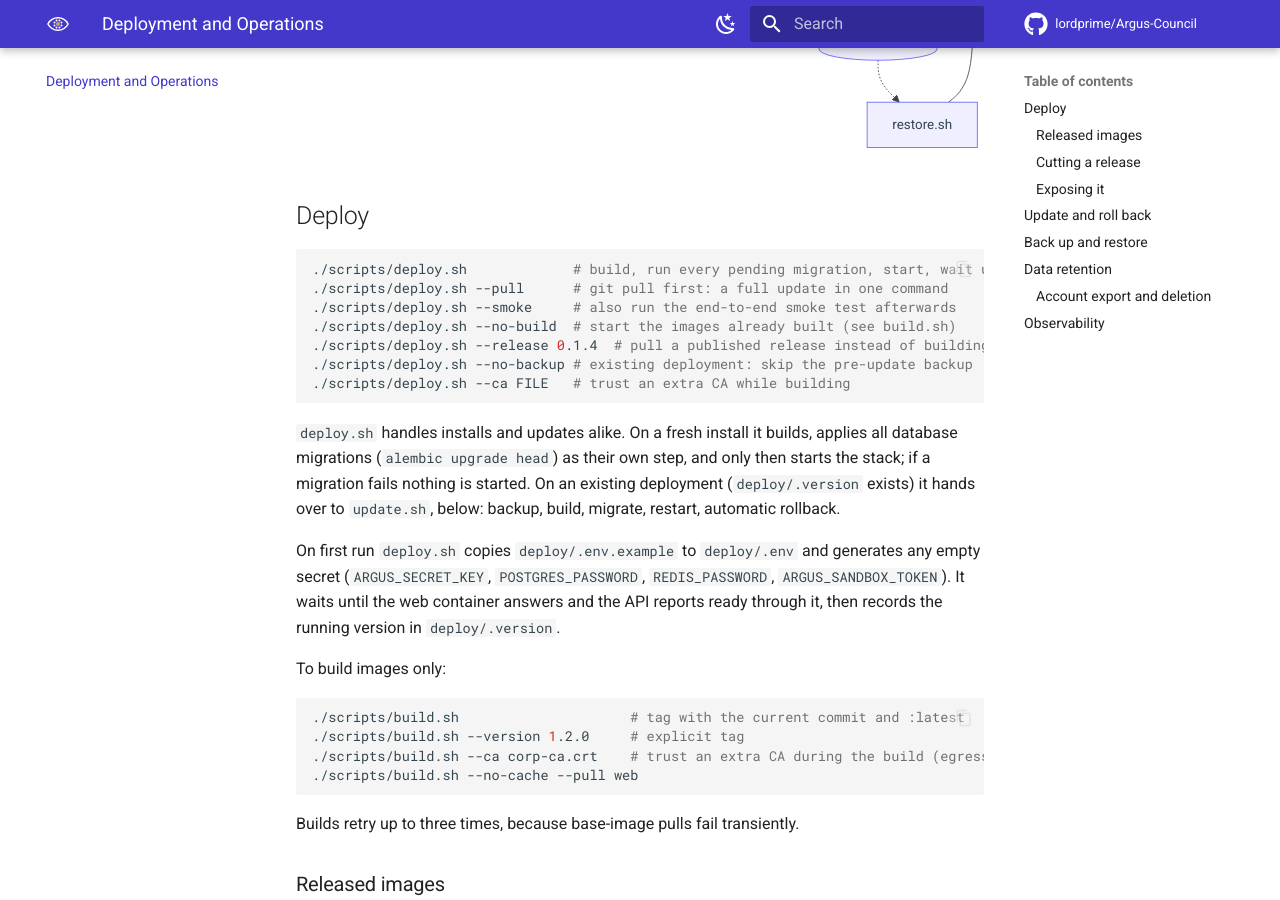
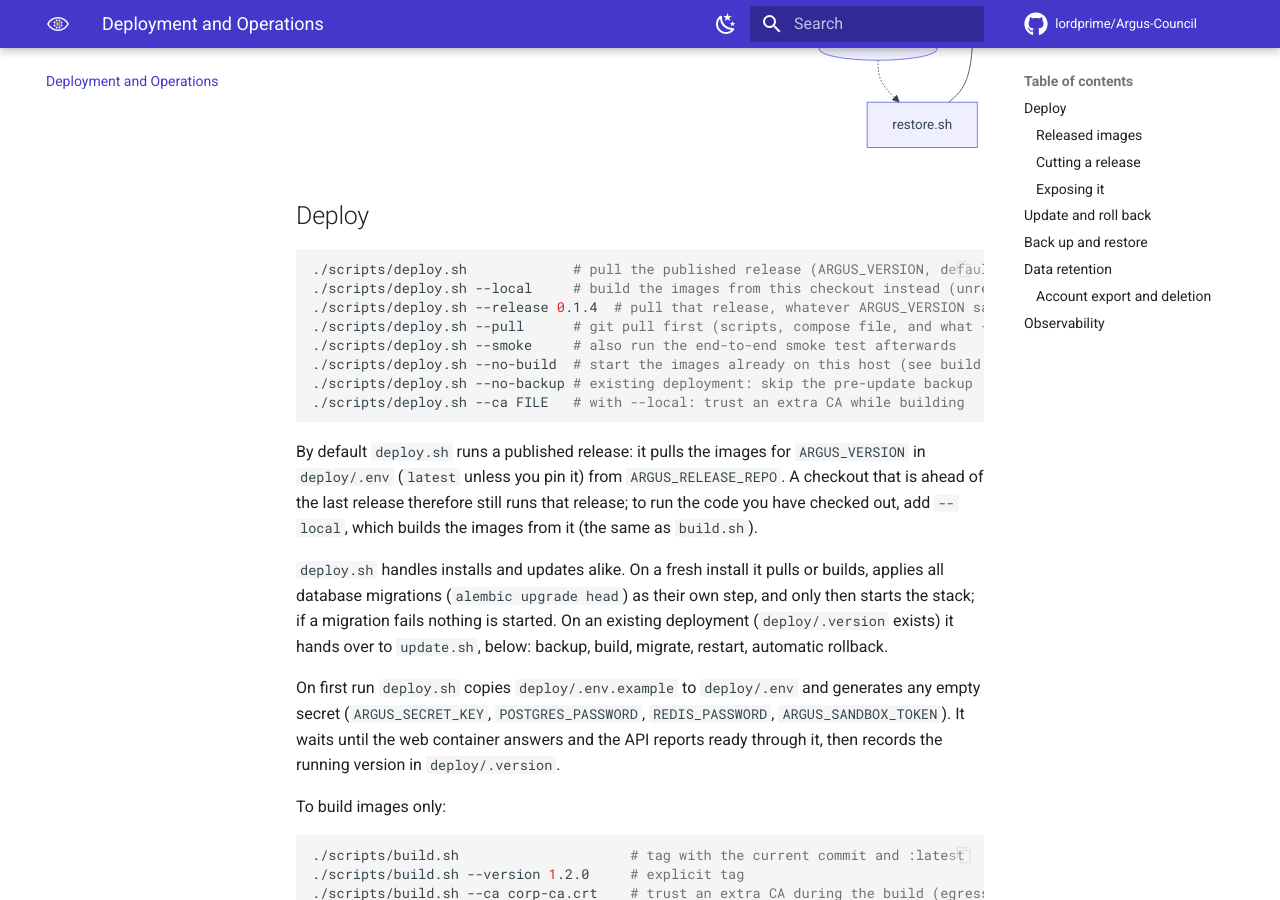
Before and after one commit to lordprime/Argus-Council, an MkDocs documentation site: the page built from docs/deployment.md, in a window 1280 px wide and 900 px high, scrolled down 980 px. Built offline with MkDocs 1.6.1 and Material for MkDocs 9.7.7, drawn with Linux system fonts in a browser that asks for light colours; comment, search, counter and statistics services are not loaded.

Commit message:
deploy.sh: pull the published release by default; --local builds this checkout

````diff
--- a/docs/deployment.md
+++ b/docs/deployment.md
@@ -23,16 +23,22 @@ flowchart TB
 ## Deploy
 
 ```bash
-./scripts/deploy.sh             # build, run every pending migration, start, wait until ready
-./scripts/deploy.sh --pull      # git pull first: a full update in one command
+./scripts/deploy.sh             # pull the published release (ARGUS_VERSION, default latest), migrate, start
+./scripts/deploy.sh --local     # build the images from this checkout instead (unreleased code)
+./scripts/deploy.sh --release 0.1.4  # pull that release, whatever ARGUS_VERSION says
+./scripts/deploy.sh --pull      # git pull first (scripts, compose file, and what --local builds)
 ./scripts/deploy.sh --smoke     # also run the end-to-end smoke test afterwards
-./scripts/deploy.sh --no-build  # start the images already built (see build.sh)
-./scripts/deploy.sh --release 0.1.4  # pull a published release instead of building (or latest)
+./scripts/deploy.sh --no-build  # start the images already on this host (see build.sh)
 ./scripts/deploy.sh --no-backup # existing deployment: skip the pre-update backup
-./scripts/deploy.sh --ca FILE   # trust an extra CA while building
+./scripts/deploy.sh --ca FILE   # with --local: trust an extra CA while building
 ```
 
-`deploy.sh` handles installs and updates alike. On a fresh install it builds, applies all database
+By default `deploy.sh` runs a published release: it pulls the images for `ARGUS_VERSION` in
+`deploy/.env` (`latest` unless you pin it) from `ARGUS_RELEASE_REPO`. A checkout that is ahead of
+the last release therefore still runs that release; to run the code you have checked out, add
+`--local`, which builds the images from it (the same as `build.sh`).
+
+`deploy.sh` handles installs and updates alike. On a fresh install it pulls or builds, applies all database
 migrations (`alembic upgrade head`) as their own step, and only then starts the stack; if a migration
 fails nothing is started. On an existing deployment (`deploy/.version` exists) it hands over to
 `update.sh`, below: backup, build, migrate, restart, automatic rollback.
````
Also changed, not shown: CHANGELOG.md (+3 -0 lines), docs/cli-agents.md (+2 -2 lines), docs/getting-started.md (+6 -5 lines), 3 other files.
